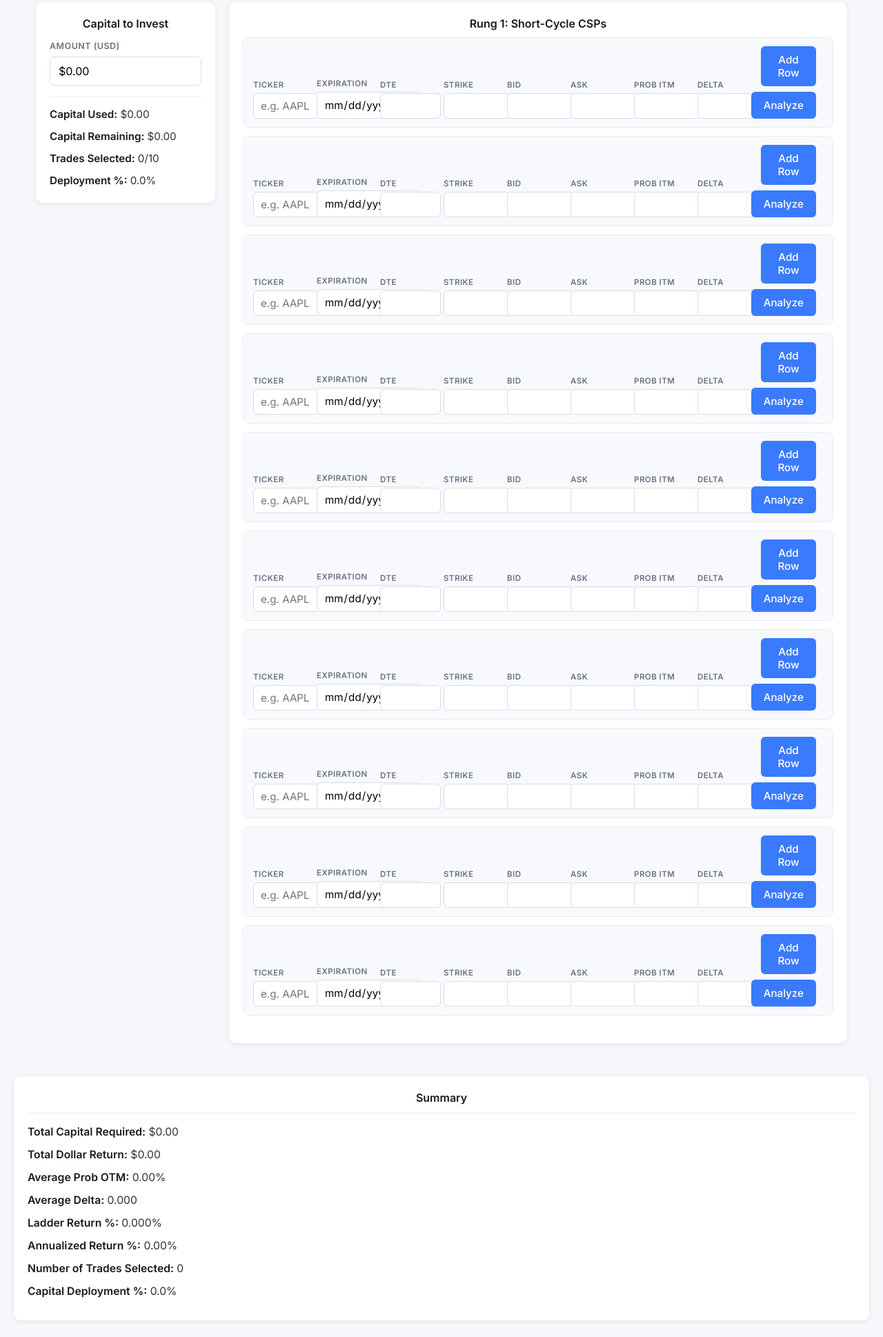
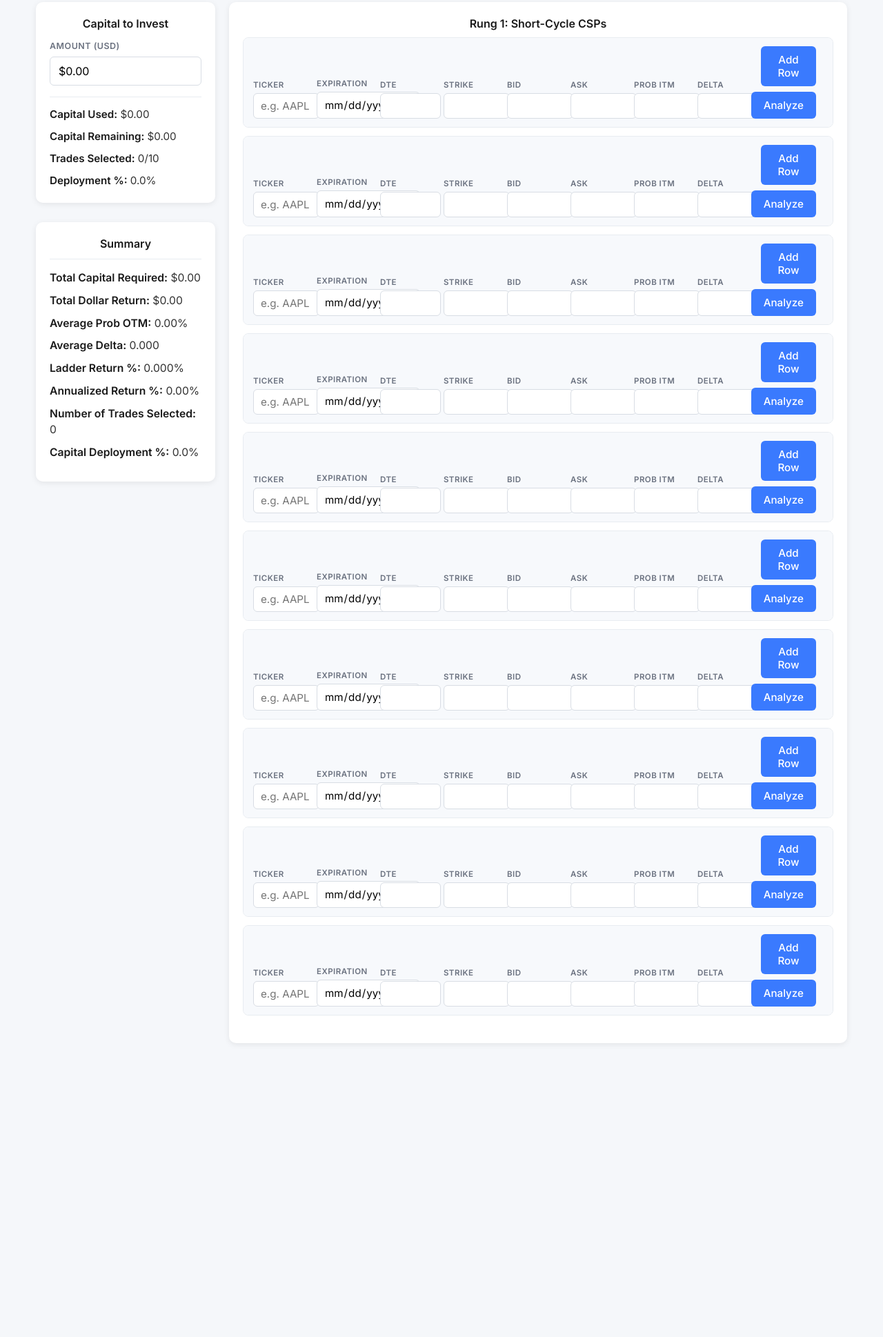
Before and after one commit to MelParker66/csp-analyzer, a plain HTML site: page ladder-high-volume.html in a window 1280 px wide. Shown: the part 135-2073 px from the top of the page at 69% size. After the commit the page ends 1687 px from the top, so only its background shows below. Drawn offline with Linux system fonts and the light colour scheme.

Commit message:
Moved Summary panel into left sidebar under Capital panel

```diff
--- a/ladder-high-volume.html
+++ b/ladder-high-volume.html
@@ -51,6 +51,8 @@
                     </p>
                 </div>
             </section>
+
+            <div id="ladder-summary" class="ladder-summary-mount"></div>
         </aside>
 
         <div class="ladder-content-column main-content">
@@ -376,8 +378,6 @@
         </div>
     </main>
 
-    <div id="ladder-summary" class="ladder-summary-mount"></div>
-
     <script src="csp-shared.js"></script>
     <script src="ladder-high-volume.js"></script>
 </body>
--- a/style.css
+++ b/style.css
@@ -680,9 +680,10 @@ body {
 
 /* Ladder summary (bottom of ladder page) */
 .ladder-summary-mount {
-    max-width: 1440px;
-    margin: 0 auto;
-    padding: 0 20px 24px;
+    width: 100%;
+    max-width: none;
+    margin: 20px 0 0 0;
+    padding: 0;
 }
 
 .ladder-export-bar {
```
